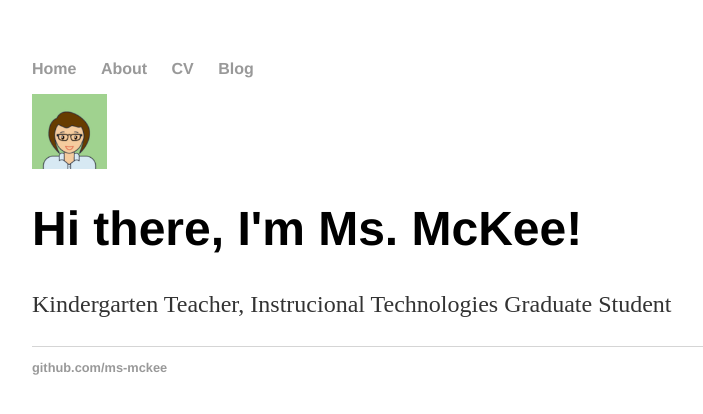
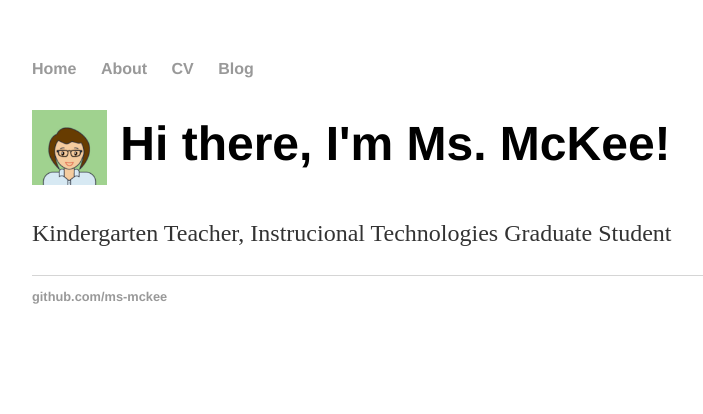
Before and after one commit to ms-mckee/ms-mckee.github.io, a Jekyll site: the page built from index.html, in a window 1280 px wide. Shown: the top 414 px of the page, without its empty margins (160-863 px from the left). Built offline with Jekyll 4.4.1, drawn with Linux system fonts in a browser that asks for light colours.

Commit message:
Update index.html

```diff
--- a/index.html
+++ b/index.html
@@ -4,7 +4,10 @@
 ---
 
 <div class="blurb">
-	<img src="{{site.url}}/assets/avatar.png", height=75, width=75><h1>Hi there, I'm Ms. McKee!</h1>
+	<h1>
+		<img src="{{site.url}}/assets/avatar.png", height=75, width=75>
+		Hi there, I'm Ms. McKee!
+	</h1>
 	<p>Kindergarten Teacher, Instrucional Technologies Graduate Student</p>
 
 </div><!-- /.blurb -->
```
